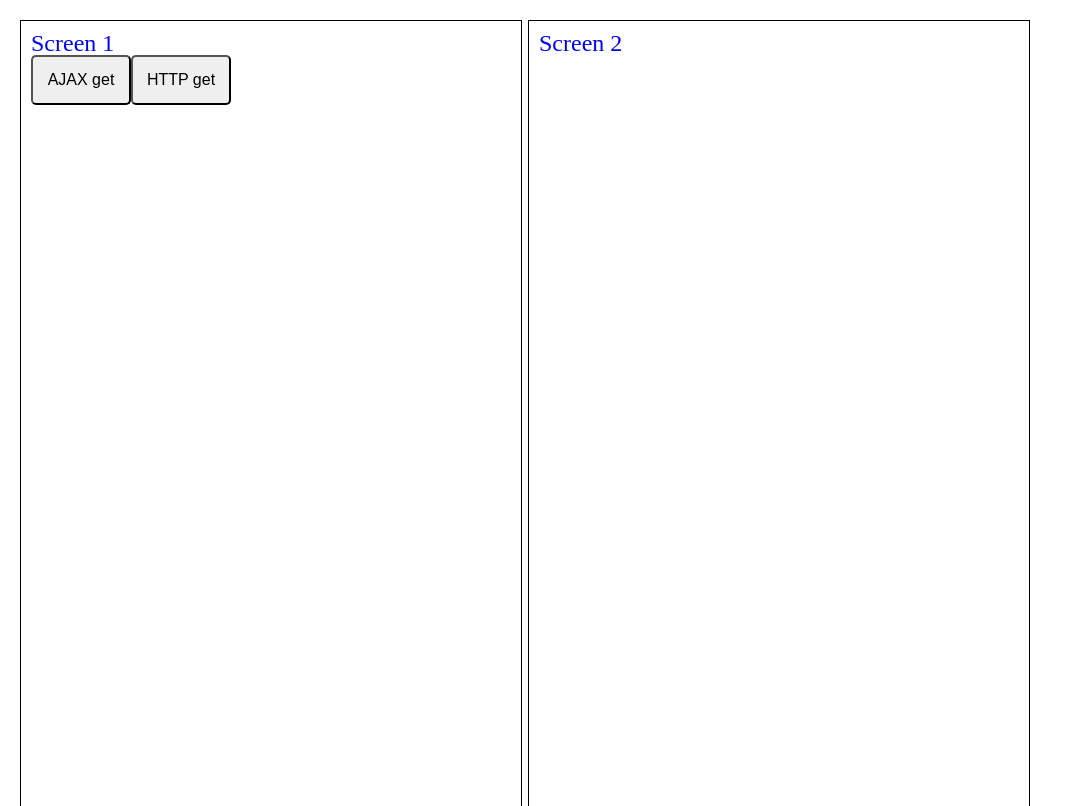
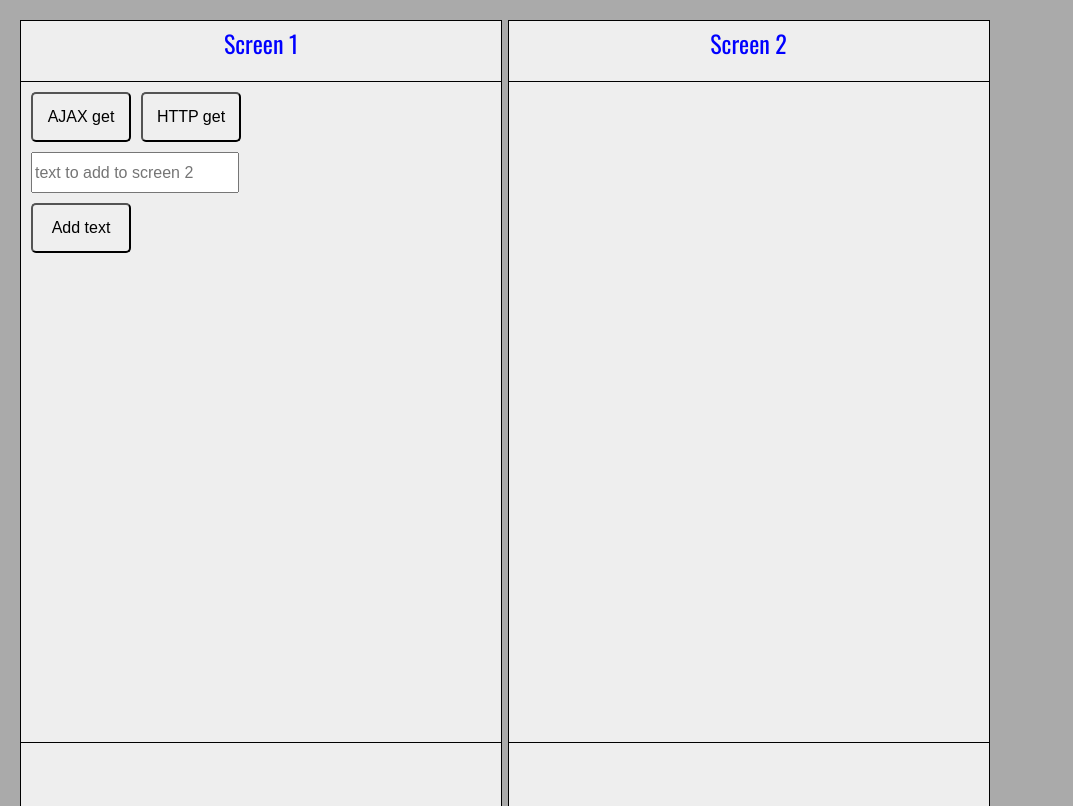
Before and after one commit to JohnHR/pageturners, a plain HTML site: page index.html in a window 1280 px wide. Shown: the top 806 px of the page, without its empty margins (0-1073 px from the left). Drawn offline with nearby package versions, Linux system fonts and the light colour scheme.

Commit message:
Basic structures in place for interaction, data loading, and visuals

```diff
--- a/css/style.css
+++ b/css/style.css
@@ -1,6 +1,8 @@
 body {
 	font-size: 24px;
+	font-family: 'Oswald', sans-serif;
 	margin: 20px;
+	background: #AAA;
 }
 
 div {
@@ -8,19 +10,51 @@ div {
 }
 
 .screen {
-	padding: 10px;
+	padding: 0px;
+	margin-bottom: 20px;
 	width: 480px;
 	height: 800px;
 	border: 1px solid black;
 	display: inline-block;
 	vertical-align: top;
+	background: #EEE;
 }
+
+.header {
+	text-align: center;
+	padding: 10px;
+	border-bottom: 1px solid black;
+	height: 5%;
+}
+
+.body {
+	padding: 10px;
+	height: 80%;
+	overflow: scroll;
+}
+
+.footer {
+	padding: 10px;
+	border-top: 1px solid black;
+	vertical-align: bottom;
+	height: 5%;
+}
+
+/* ~~~~~~~~~~~~~~~~~~~~~~~~~~~~~~~~~~~~~~~~~~~~~~~~~~~~~~~~~~ */
 
 button {
 	width: 100px;
 	height: 50px;
 	font-size: 16px;
 	border-radius: 5px;
+	margin: 0 10px 10px 0;
+}
+
+input {
+	width: 200px;
+	height: 35px;
+	font-size: 16px;
+	margin: 0 10px 10px 0;
 }
 
 .circle {
@@ -29,10 +63,13 @@ button {
 	border-radius: 50px;
 }
 
+
+
+/* Any mobile-specific styles go in this block. */
 @media (max-width: 600px) {
 
-  .screen {
-    display: block;
-  }
+	.screen {
+		display: block;
+	}
 
 }
--- a/index.html
+++ b/index.html
@@ -3,18 +3,37 @@
 	<head>
 		<link href="css/reset.css" rel="stylesheet" type="text/css">
 		<link href="css/style.css" rel="stylesheet" type="text/css">
+		<link href='http://fonts.googleapis.com/css?family=Oswald' rel='stylesheet' type='text/css'>
 		<script src="js/jquery-1.9.1.min.js" type="text/javascript"></script>
 		<script src="js/someJS.js" type="text/javascript"></script>
 		<title>Page Turners</title>
 	</head>
 	<body>
 		<div class="screen" id="screen1">
-			<!--<h1>Hello, world.  If js is working, there will be more text below.  If CSS is working, it will be red.</h1>-->
-			Screen 1
-			<div id="messageWrapper"></div>
-			<button id="ajax">AJAX get</button><button id="http">HTTP get</button>
-			<div id="data"></div>
+			<div class="header">Screen 1</div>
+			<div class="body">
+				<div id="messageWrapper"></div>
+				<button id="ajax">AJAX get</button><button id="http">HTTP get</button>
+				<div id="data"></div>
+				<input type="text" placeholder="text to add to screen 2"><br>
+				<button id="addText">Add text</button>
+			</div>
+			<div class="footer"></div>
 		</div>
-		<div class="screen" id="screen2">Screen 2</div>
+		<div class="screen" id="screen2">
+			<div class="header">Screen 2</div>
+			<div class="body"></div>
+			<div class="footer"></div>
+		</div>
+		<div class="screen" id="screen3">
+			<div class="header">Screen 3</div>
+			<div class="body"></div>
+			<div class="footer"></div>
+		</div>
+		<div class="screen" id="screen4">
+			<div class="header">Screen 4</div>
+			<div class="body"></div>
+			<div class="footer"></div>
+		</div>
 	</body>
 </html>
--- a/js/someJS.js
+++ b/js/someJS.js
@@ -2,6 +2,8 @@
 // 8/10/13
 
 // data structures
+
+var data1;
 
 var book = {
   id: 321423,
@@ -78,7 +80,12 @@ function getByTitle(title) {
     success: function (data) {
       console.log("AJAX load successful.  Returning all books with 'American' in title, in JSON format.");
       console.log(data);
-      //$('#data').html(data);
+
+      $('#screen1 .body #data').html("AJAX load successful.  Dispalying all books with 'American' in title, in JSON format, on screen 3.");
+      data1 = data;
+      for (var i = 0; i < data.Product_Group.length; i++) {
+        $('#screen3 .body').append( "Title " + (i+1) + ": " + data.Product_Group[i].Product_Group_Title + "<br>");
+      }
     }
   });
 }
@@ -86,10 +93,12 @@ function getByTitle(title) {
 function basicGet() {
   console.log("getting with an HTTP request...");
   $.get(fUrl, function(data) {
-    //$('.result').html(data);
     console.log('HTTP load was performed. Returning book with ISBN 9780064410304, in XML format.');
     console.log(data);
-    //$('#data').html(data);
+    data1 = data;
+
+    $('#screen1 .body #data').html("HTTP load was performed. Displaying book with ISBN 9780064410304, in XML format, on screen 4.");
+    $('#screen4 .body').html( data1.documentElement );
   });
 }
 
@@ -98,4 +107,7 @@ $(document).ready(function(){
 	//$('#messageWrapper').html('more text! in red!');
   $('#ajax').click( getByTitle );
   $('#http').click( basicGet );
+  $('#addText').click( function () {
+    $('#screen2 .body').html( $('input').val() || "default text added (try putting something in the input box next time!)" );
+  });
 });
```
